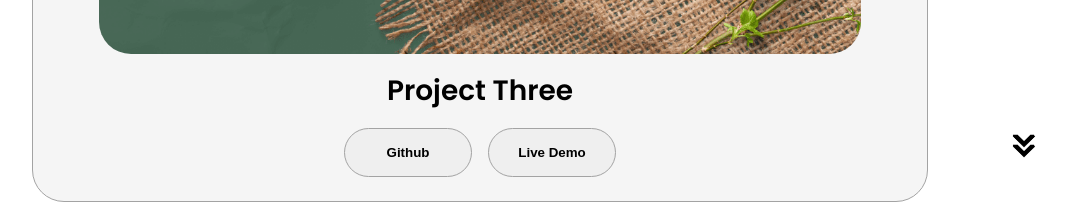
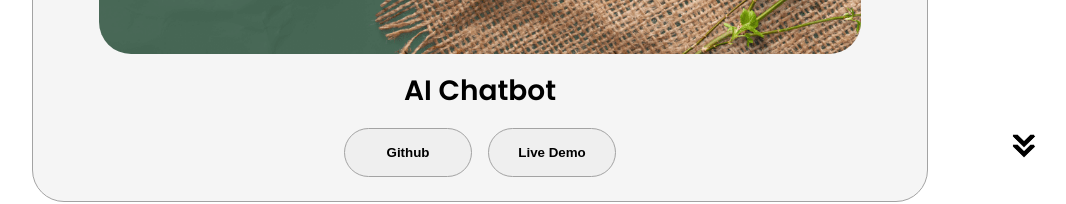
Before and after one commit to kanishkaran/Portfolio-kanish, a plain HTML site: page index.html in a window 1280 px wide. Shown: the part 3844-4048 px from the top of the page, without its empty margins (160-1226 px from the left). Drawn offline with Linux system fonts and the light colour scheme.

Commit message:
Update index.html

```diff
--- a/index.html
+++ b/index.html
@@ -162,7 +162,7 @@
                     <div class="article-container">
                         <img src="./assets/project-3.png" alt="project 3" class="profile-img">
                     </div>
-                    <h2 class="experience-sub-title project-title">Project Three</h2>
+                    <h2 class="experience-sub-title project-title">AI Chatbot</h2>
                     <div class="btn-container">
                         <button class="btn btn-color-2 project-btn" onclick="location.href='https://github.com/kanishkaran/AI_chatbot'"  >Github</button>
                         <button class="btn btn-color-2 project-btn" onclick="location.href='https://github.com/'"  >Live Demo</button>
```
